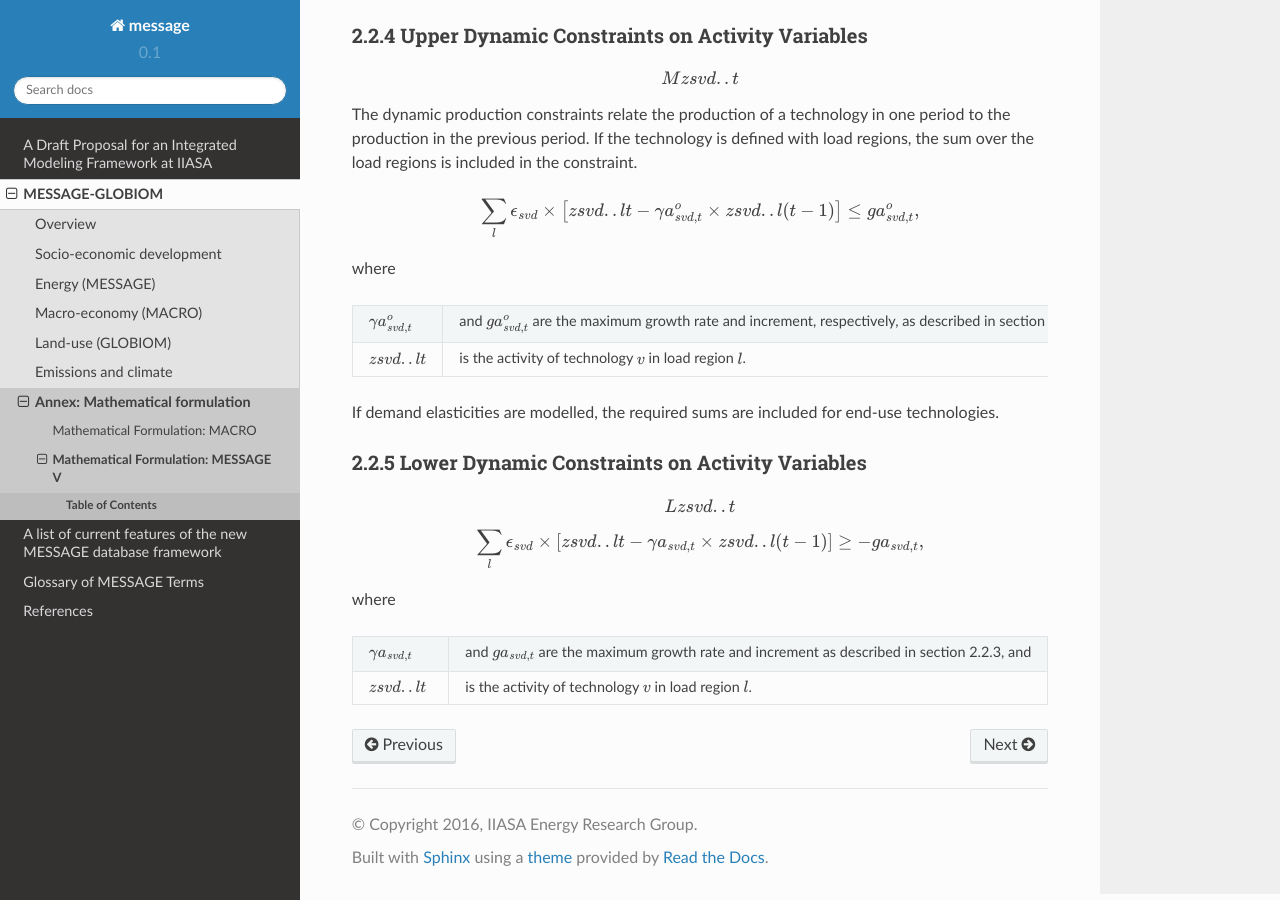
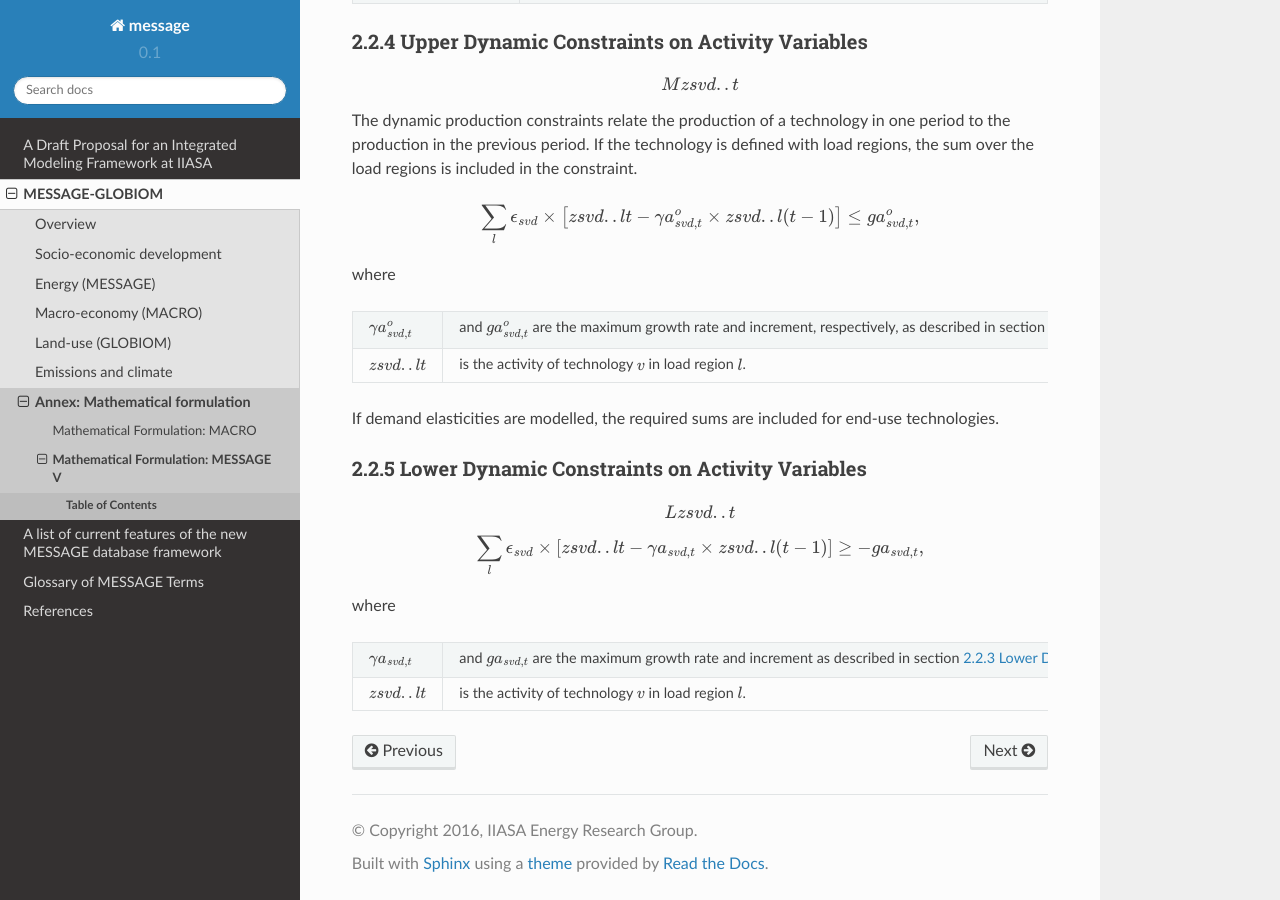
Before and after one commit to yiyi1991/message-ix-models, a Sphinx documentation site: the page built from doc/global/source/message_globiom/annex/message/2_conversion_technologies.rst, in a window 1280 px wide and 900 px high, scrolled down 5027 px. Built offline with Sphinx 7.4.7 and the Read the Docs theme 2.0.0, drawn with Linux system fonts in a browser that asks for light colours; pages that are not in the unit, such as notebooks, are missing from menus; cross-references to code outside the pages are shown as plain code; some of the changed text lies outside the part shown.

Commit message:
Update 2_conversion_technologies.rst

```diff
--- a/doc/global/source/message_globiom/annex/message/2_conversion_technologies.rst
+++ b/doc/global/source/message_globiom/annex/message/2_conversion_technologies.rst
@@ -72,7 +76,7 @@
 The capacity is defined in relation to the main output of the technology.
 
 2.2 	Constraints
-~~~~~~~~~~~~~~~~~~~~~~
+-------------------
 The rows used to model energy conversion technologies limit
 
 – the utilization of a technology in relation to the capacity actually installed (capacity constraint) and
@@ -132,9 +136,9 @@
    :header-rows: 0
 
    * - :math:`zsvd..lt`
-     - is the activity of conversion technology :math:`v` in period :math:`t` and, if defined so, load region :math:`l` (see section 2.1.1),
+     - is the activity of conversion technology :math:`v` in period :math:`t` and, if defined so, load region :math:`l` (see section :ref:`activitiesECT`),
    * - :math:`Yzsvd..t`
-     - is the capacity variable of conversion technology :math:`v` (see section 2.1.2).
+     - is the capacity variable of conversion technology :math:`v` (see section :ref:`capacititesECT`).
    * - :math:`\epsilon_{svd}`
      - is the efficiency of technology :math:`v` in converting the main energy input, :math:`s`, into the main energy output, :math:`d`,
    * - :math:`\kappa_{svd}`
@@ -264,7 +269,7 @@
    :header-rows: 0
 
    * - :math:`\gamma a_{svd,t}^o`
-     - and :math:`ga_{svd,t}^o` are the maximum growth rate and increment, respectively, as described in section 2.2.2 (the increment is to be given in units of main output), and
+     - and :math:`ga_{svd,t}^o` are the maximum growth rate and increment, respectively, as described in section :ref:`upper_dynamic_constraint_capacity` (the increment is to be given in units of main output), and
    * - :math:`zsvd..lt`
      - is the activity of technology :math:`v` in load region :math:`l`.
 
@@ -286,6 +291,6 @@
    :header-rows: 0
 
    * - :math:`\gamma a_{svd,t}`
-     - and :math:`ga_{svd,t}` are the maximum growth rate and increment as described in section 2.2.3, and
+     - and :math:`ga_{svd,t}` are the maximum growth rate and increment as described in section :ref:`lowerdynamic`, and
    * - :math:`zsvd..lt`
      - is the activity of technology :math:`v` in load region :math:`l`.
```
Also changed, not shown: other parts of doc/global/source/message_globiom/annex/message/2_conversion_technologies.rst (+5 -0 lines).
